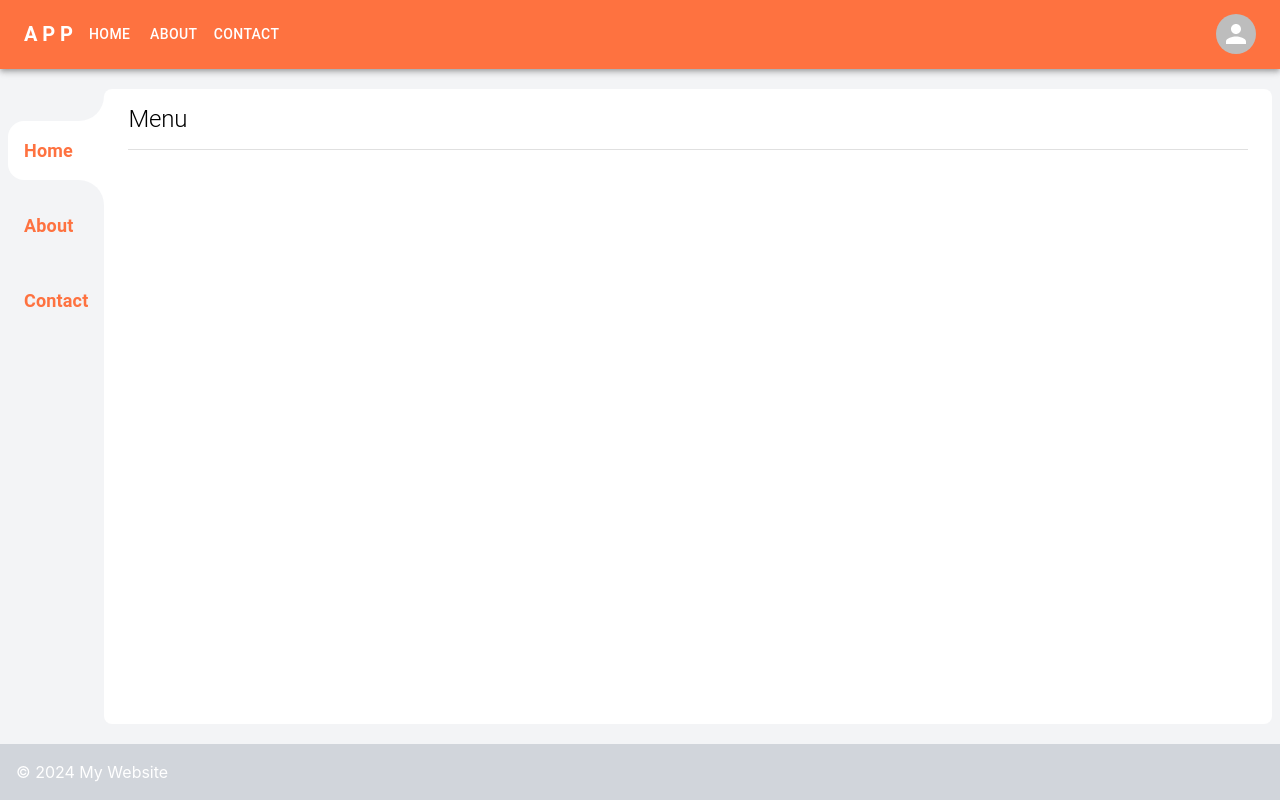
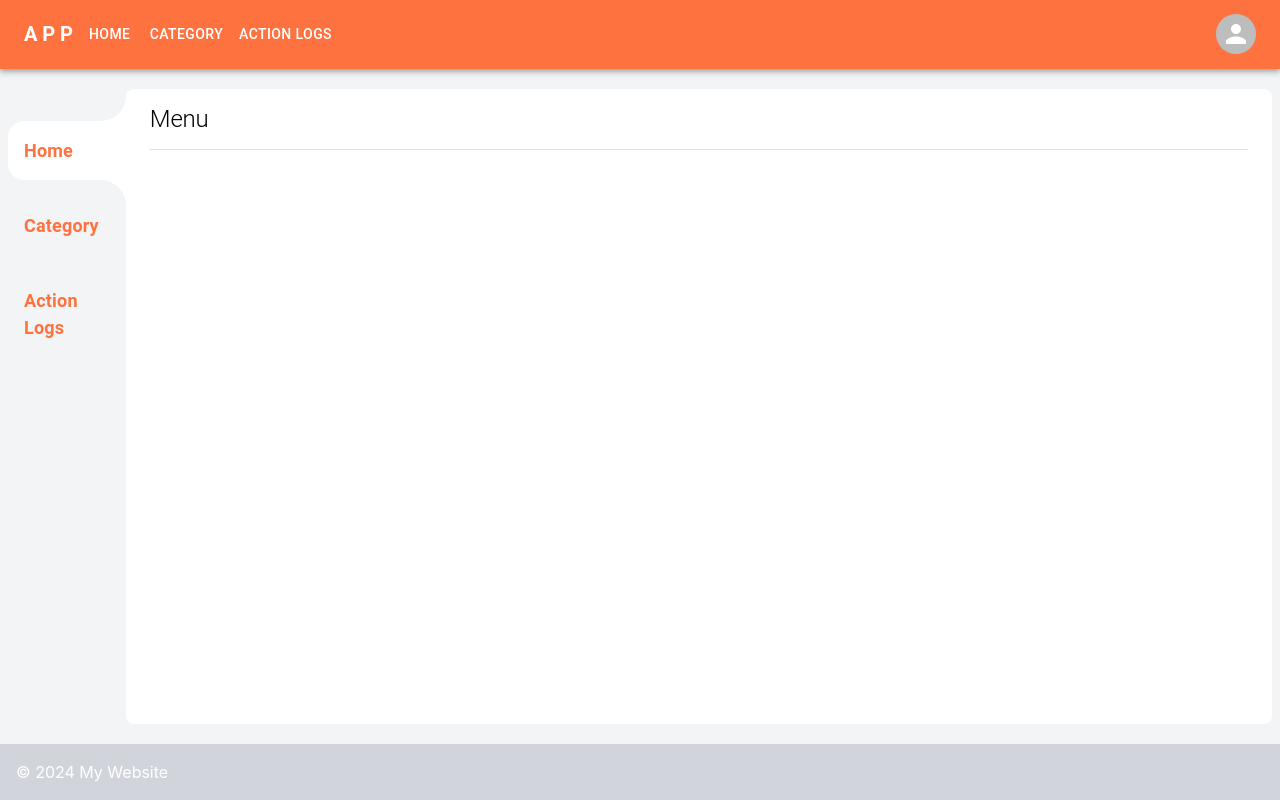
Before and after one commit to KendallRey/vite-pos-sample-menu, a React (Vite) app: page / in a window 1280 px wide. Built offline with nearby package versions, Linux system fonts and the light colour scheme.

Commit message:
add app constants

```diff
--- /dev/null
+++ b/src/constant/config.ts
@@ -0,0 +1,45 @@
+export const MONEY = {
+  SIGN: "₱",
+  LOCALE: "fil-PH",
+  CURRENCY: "PHP",
+  LIMIT: {
+    MAX: 1000000,
+    MIN: 1,
+    MAX_DIGIT: 7,
+  },
+} as const;
+
+export const FIELDS = {
+  EMPTY: "---",
+  EMPTY_IMPORTANT: "N/A",
+} as const;
+
+/**
+ * Constants for Dates.
+ * @remarks
+ * This uses MomentJS formats
+ */
+
+export const DATE = {
+  FORMAT: {
+    /**
+     * @sample `Jun 16, 2024 10:44 PM`.
+     */
+    FULL: "lll",
+  },
+} as const;
+
+export const MODEL = {
+  STRING: {
+    LIMIT: {
+      MIN: 3,
+      MAX: 32,
+    },
+  },
+  COUNT: {
+    LIMIT: {
+      MIN: 1,
+      MAX: 1000000,
+    },
+  },
+} as const;
--- /dev/null
+++ b/src/constant/error.ts
@@ -0,0 +1,18 @@
+export const ERRORS = {
+  505: 'ERROR 500',
+  PRODUCT_ALREADY_EXISTS: "Product already exists.",
+  CATEGORY_ALREADY_EXISTS: "Category already exists.",
+  CATEGORY_NOT_FOUND: "Category not found.",
+  CATEGORY_CREATE_VALIDATION_FAILED: "Category Create Validation Failed!",
+  CATEGORY_UPDATE_VALIDATION_FAILED: "Category Update Validation Failed!",
+  MENU_ITEM_ALREADY_EXISTS: "Menu Item already exists.",
+  MENU_ITEM_CREATE_VALIDATION_FAILED: "Menu Item Create Validation Failed!",
+  OUT_OF_STOCK: "Product is out of stock",
+} as const;
+
+export const SUCCESS = {
+  PRODUCT_CREATED: "Product saved successfully!",
+  PRODUCT_UPDATED: "Product updated successfully!",
+  CATEGORY_CREATED: "Category saved successfully!",
+  CATEGORY_UPDATED: "Product saved successfully!",
+}
--- /dev/null
+++ b/src/constant/firebase.ts
@@ -0,0 +1,9 @@
+export const FIREBASE = {
+  COLLECTION: {
+    ACTION_LOGS: "action_logs",
+    CATEGORY: "category",
+    PRODUCT: "product",
+    MENU_ITEM: "menu_item",
+    MENU: "menu",
+  },
+} as const;
--- a/src/constant/route.ts
+++ b/src/constant/route.ts
@@ -1,5 +1,23 @@
+export const ROUTE = {
+  HOME: {
+    TITLE: "Home",
+    HREF: "/",
+    ID: "home",
+  },
+  CATEGORY: {
+    TITLE: "Category",
+    HREF: "/category",
+    ID: "category",
+  },
+  ACTION_LOGS: {
+    TITLE: "Action Logs",
+    HREF: "/action-logs",
+    ID: "action-logs",
+  },
+} as const;
+
 export const AUTH_ROUTES: IRoute[] = [
-  { id: "admin", title: "Home", href: "/" },
-  { id: "about", title: "About", href: "/about" },
-  { id: "contact", title: "Contact", href: "/contact" },
-];
+  { id: ROUTE.HOME.ID, title: ROUTE.HOME.TITLE, href: ROUTE.HOME.HREF },
+  { id: ROUTE.CATEGORY.ID, title: ROUTE.CATEGORY.TITLE, href: ROUTE.CATEGORY.HREF },
+  { id: ROUTE.ACTION_LOGS.ID, title: ROUTE.ACTION_LOGS.TITLE, href: ROUTE.ACTION_LOGS.HREF },
+] as const;
```
